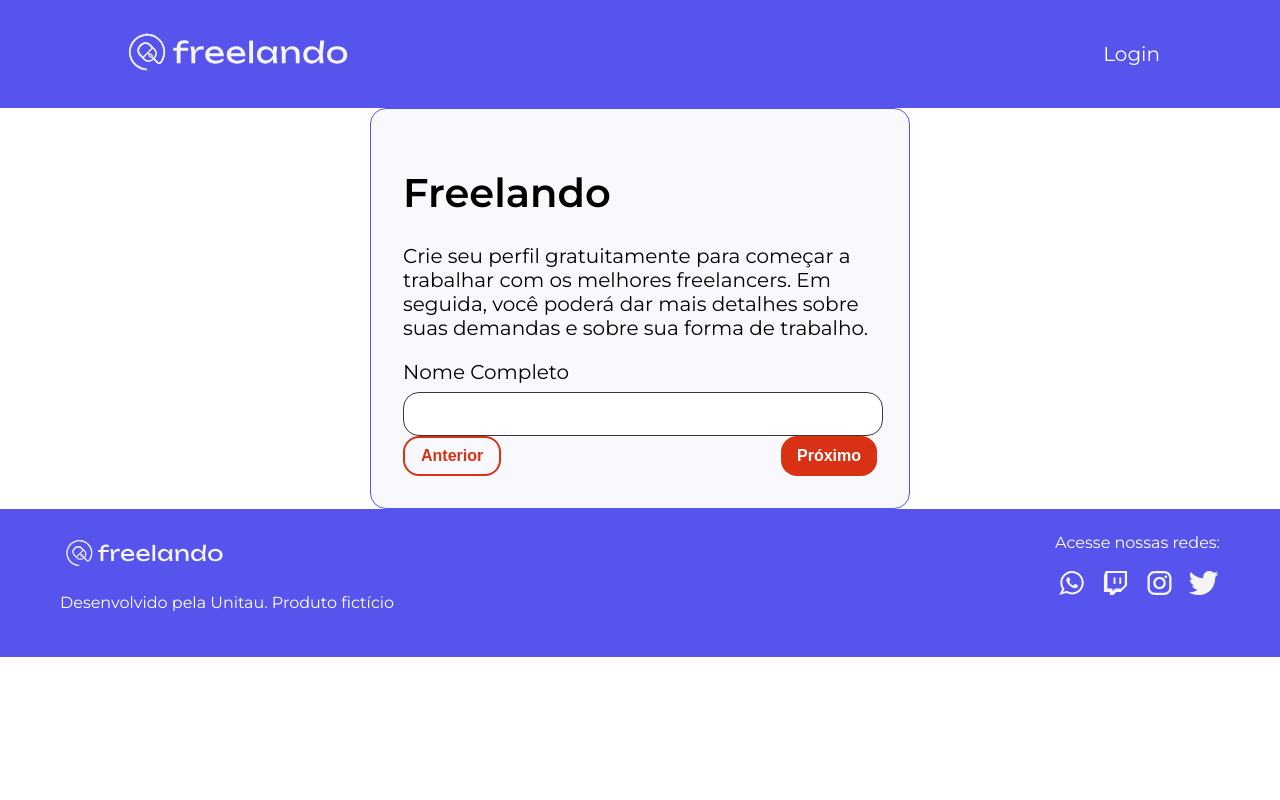
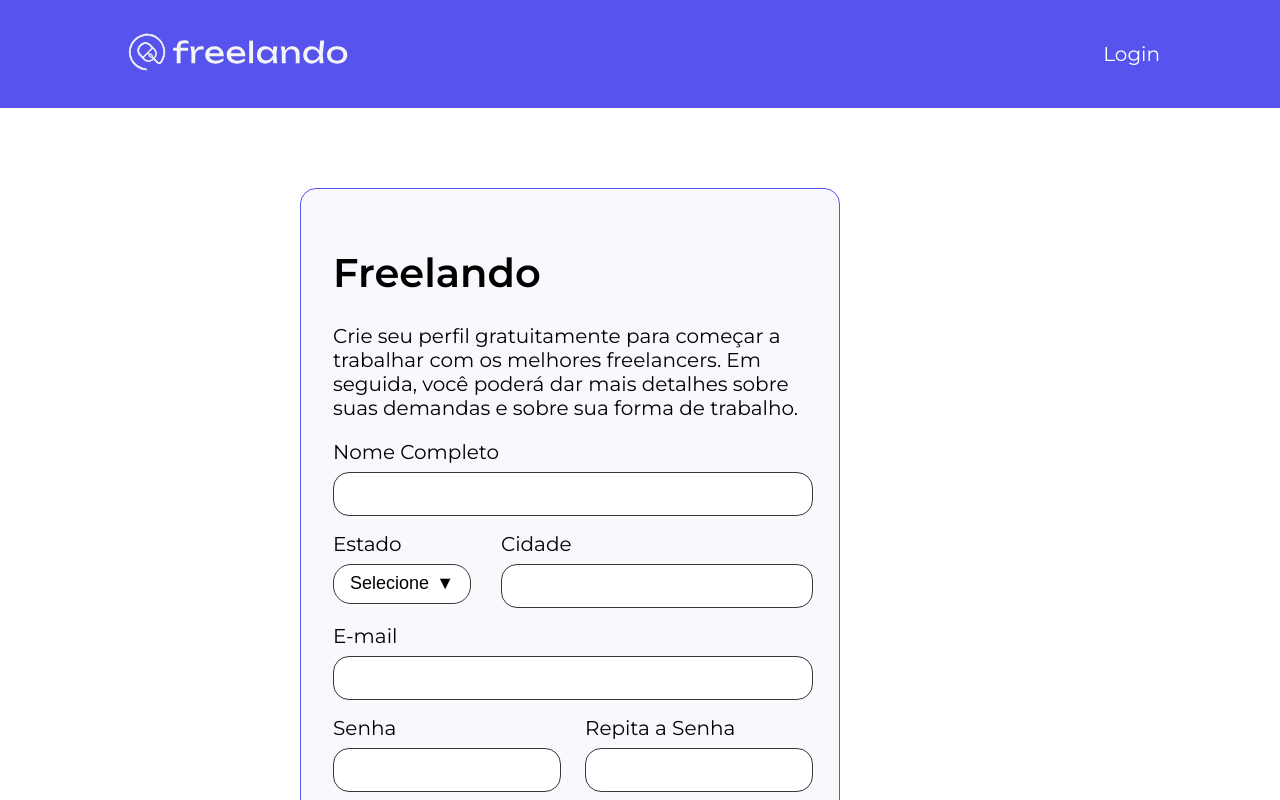
Before and after one commit to eversonlast/freelando2, a React (Create React App) app: page / in a window 1280 px wide. Shown: the top 800 px of the page. Built offline with nearby package versions, Linux system fonts and the light colour scheme.

Commit message:
dia 02-01-2024

```diff
--- a/src/App.js
+++ b/src/App.js
@@ -8,6 +8,37 @@
 import { Rodape } from './componentes/Rodape/Rodape';
 import { Col, Container, Row } from 'react-grid-system';
 import { BotaoEstilizado } from './componentes/Botao/BotaoEstilizado';
+import { ListaSuspensa } from './componentes/ListaSuspensa/ListaSuspensa';
+
+const estadosBrasileiros = [
+  { "text": "Acre", "value": "AC" },
+  { "text": "Alagoas", "value": "AL" },
+  { "text": "Amapá", "value": "AP" },
+  { "text": "Amazonas", "value": "AM" },
+  { "text": "Bahia", "value": "BA" },
+  { "text": "Ceará", "value": "CE" },
+  { "text": "Distrito Federal", "value": "DF" },
+  { "text": "Espírito Santo", "value": "ES" },
+  { "text": "Goiás", "value": "GO" },
+  { "text": "Maranhão", "value": "MA" },
+  { "text": "Mato Grosso", "value": "MT" },
+  { "text": "Mato Grosso do Sul", "value": "MS" },
+  { "text": "Minas Gerais", "value": "MG" },
+  { "text": "Pará", "value": "PA" },
+  { "text": "Paraíba", "value": "PB" },
+  { "text": "Paraná", "value": "PR" },
+  { "text": "Pernambuco", "value": "PE" },
+  { "text": "Piauí", "value": "PI" },
+  { "text": "Rio de Janeiro", "value": "RJ" },
+  { "text": "Rio Grande do Norte", "value": "RN" },
+  { "text": "Rio Grande do Sul", "value": "RS" },
+  { "text": "Rondônia", "value": "RO" },
+  { "text": "Roraima", "value": "RR" },
+  { "text": "Santa Catarina", "value": "SC" },
+  { "text": "São Paulo", "value": "SP" },
+  { "text": "Sergipe", "value": "SE" },
+  { "text": "Tocantins", "value": "TO" }
+]
 
 const divStyle = {
   margin: '0px'
@@ -18,9 +49,9 @@
     <ProvedorTema>
       <Estilos />
       <Cabecalho />
-      <Container>
+      <Container style={{margin: '80px 0px'}}>
         <Row justify='center' >
-          <Col lg={6}>
+          <Col lg={6} md={8} sm={12}>
             <Card>
               <Tipografia variante="h1" componente="h1">
                 Freelando
@@ -28,10 +59,41 @@
               <Tipografia variante="body" componente="body">
                 Crie seu perfil gratuitamente para começar a trabalhar com os melhores freelancers. Em seguida, você poderá dar mais detalhes sobre suas demandas e sobre sua forma de trabalho.
               </Tipografia>
-              <CampoTexto label="Nome Completo" />
-              <Row justify='space-between' style={divStyle}>
-                <BotaoEstilizado variante='secundario' children={"Anterior"} />
-                <BotaoEstilizado children={'Próximo'}/>
+              <Row>
+                <Col lg={12} md={12} sm={12}>
+                    <CampoTexto label="Nome Completo" />
+                </Col>
+              </Row>
+              <Row>
+                <Col lg={4} md={4} sm={4}>
+                    <ListaSuspensa titulo="Estado" opcoes={estadosBrasileiros}/>
+                </Col>
+                <Col lg={8} md={8} sm={8}>
+                    <CampoTexto label="Cidade" />
+                </Col>
+              </Row>
+              <Row>
+                <Col lg={12} md={12} sm={12}>
+                    <CampoTexto label="E-mail" />
+                </Col>
+              </Row>
+              <Row>
+                <Col lg={6} md={6} sm={6}>
+                    <CampoTexto label="Senha" />
+                </Col>
+                <Col lg={6} md={6} sm={6}>
+                    <CampoTexto label="Repita a Senha" />
+                </Col>
+              </Row>
+              <Row>
+                  <Col lg={6} m={6} sm={6}>
+                    <BotaoEstilizado variante="secundaria">Anterior</BotaoEstilizado>
+                  </Col>
+                  <Col lg={6} m={6} sm={6}>
+                    <div style={{textAlign: 'right'}}>
+                      <BotaoEstilizado>Próximo</BotaoEstilizado>
+                    </div>
+                  </Col>
               </Row>
             </Card>
           </Col>
--- a/src/componentes/CampoTexto/CampoTexto.jsx
+++ b/src/componentes/CampoTexto/CampoTexto.jsx
@@ -13,6 +13,7 @@
     display: block;
     width: 100%;
     margin-top: ${props=>props.theme.espacamentos.xs};
+    margin-bottom: ${props=>props.theme.espacamentos.s};
     background-color: ${props=>props.theme.cores.branco};
     border: 1px solid;
     border-color: ${props=>props.theme.cores.neutras.a};
--- /dev/null
+++ b/src/componentes/ListaSuspensa/ListaSuspensa.jsx
@@ -0,0 +1,138 @@
+import { useState } from "react"
+import styled from "@emotion/styled";
+
+const LabelEstilizada = styled.label`
+    display: block;
+    width: 100%;
+    box-sizing: border-box;
+    font-weight: 400;
+    font-size: 20px;
+    line-height: 24px;
+    position: relative;
+
+`
+
+const BotaoEstilizado = styled.button`
+    cursor: pointer;
+    display: block;
+    height: 40px;
+    width: 100%;
+    font-size: 18px;
+    outline: none;
+    box-sizing: border-box;
+    display: flex;
+    align-items: center;
+    justify-content: space-between;
+    font-weight: 400;
+    border-radius: 18px;
+    border-bottom-left-radius: ${props => props.estaAberta ? '0' : '18px'};
+    border-bottom-right-radius: ${props => props.estaAberta ? '0' : '18px'};
+    margin-top: ${props => props.theme.espacamentos.xs};
+    padding: ${props => props.theme.espacamentos.s};
+    background: ${props => props.theme.cores.branco};
+    border: 1px solid ${props => props.theme.cores.neutras.a};
+    &:focus {
+        border-color: ${props => props.theme.cores.focus};
+    }
+`
+
+const ItemListaSuspensaEstilizado = styled.li`
+    padding: ${props => props.theme.espacamentos.xs} 0;
+    text-align: center;
+    border-bottom: 1px solid ${props => props.theme.cores.neutras.c};
+    cursor: pointer;
+    &:last-child {
+        border: none;
+    }
+    color:${props => props.focoAtivo ? props.theme.cores.focus : 'inherit'};
+    &:hover {
+        color: ${props => props.theme.cores.focus};
+    }
+`
+
+const ListaSuspensaEstilizada = styled.ul`
+    position: absolute;
+    top: 100%;
+    left: 0;
+    right: 0;
+    background-color: ${props => props.theme.cores.branco};
+    z-index: 1;
+    border: 1px solid ${props => props.theme.cores.neutras.a};
+    border-bottom-left-radius: 18px;
+    border-bottom-right-radius: 18px;
+    border-top: none;
+    margin: 0;
+    padding: 0 ${props => props.theme.espacamentos.m};
+    list-style: none;
+    `
+
+export const ListaSuspensa = ({titulo, opcoes})=>{
+    const[estaAberta, alternarVisibilidade] = useState(false);
+
+    const[opcaoFocada, setOpcaoFocada] = useState(null);
+
+    const[opcaoSelecionada, setOpcaoSelecionada] = useState(null)
+
+    const manipularTeclaDoTeclado = (evento)=>{
+        alternarVisibilidade(true);
+        switch(evento.key){
+            case 'ArrowDown':
+                evento.preventDefault();
+                setOpcaoFocada(focoAntigo =>{
+                    if(focoAntigo == null){
+                        return 0;
+                    }
+                    if(focoAntigo === (opcoes.length - 1)){
+                        return opcoes.length - 1;
+                    }
+                    return focoAntigo += 1;
+                });
+                break;
+            case 'ArrowUp':
+                evento.preventDefault();
+                setOpcaoFocada(focoAntigo =>{
+                    if(!focoAntigo){
+                        return 0;
+                    }
+                    return focoAntigo -= 1;
+                });
+                break;
+            case 'Enter':
+                evento.preventDefault();
+                setOpcaoFocada(null);
+                alternarVisibilidade(false);
+                setOpcaoSelecionada(opcoes[opcaoFocada]);
+                break;
+            case 'Tab':
+            case 'Escape':
+                setOpcaoFocada(null);
+                alternarVisibilidade(false);
+                break;
+            default:
+                break;
+        }
+    }
+    return <LabelEstilizada>
+        {titulo}
+        <BotaoEstilizado
+        estaAberta={estaAberta}
+        onClick={()=>alternarVisibilidade(!estaAberta)}
+        onKeyDown={manipularTeclaDoTeclado}>
+            <div>
+                {opcaoSelecionada ? opcaoSelecionada.text: 'Selecione'}
+            </div>
+            <div>
+                <span>{estaAberta ? '▲' : '▼'}</span>
+            </div>
+        </BotaoEstilizado>
+        {estaAberta && <ListaSuspensaEstilizada>
+            {opcoes.map((opcao, index)=><ItemListaSuspensaEstilizado
+                key={opcao.value}
+                focoAtivo={index === opcaoFocada}
+                onClick={()=>setOpcaoSelecionada(opcao)}
+                >
+                {opcao.text}
+            </ItemListaSuspensaEstilizado>)}
+        </ListaSuspensaEstilizada>}
+    </LabelEstilizada>
+}
```
